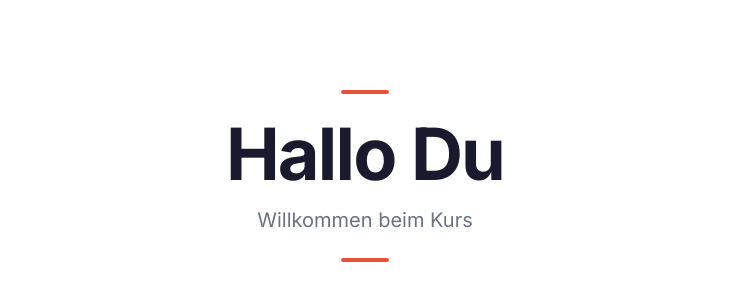
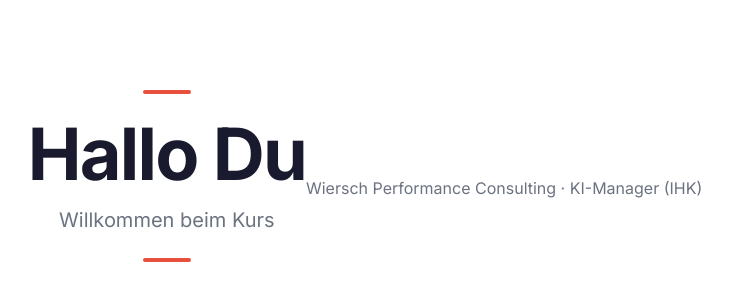
Before and after one commit to PhilippMeissner/vibe-coding-bootcamp, a Next.js app: page / in a window 1280 px wide. Shown: the part 224-524 px from the top of the page, without its empty margins (275-1007 px from the left). Built offline with nearby package versions, Linux system fonts and the light colour scheme.

Commit message:
persönliche Ergänzung hinzugefügt

```diff
--- a/app/page.tsx
+++ b/app/page.tsx
@@ -8,7 +8,13 @@ export default function Home() {
   return (
     <main className="min-h-screen flex flex-col">
       <div className="flex-1 flex items-center justify-center px-6">
-        {motto ? <ShimmerQuote text={motto} /> : <Welcome />}
+        <>
+  {motto ? <ShimmerQuote text={motto} /> : <Welcome />}
+
+  <p className="mt-6 text-center text-gray-500">
+    Wiersch Performance Consulting · KI-Manager (IHK)
+  </p>
+</>
       </div>
 
       <BootcampFooter />
```
Also changed, not shown: 1 other file (tests, documents, lock files or other folders).
